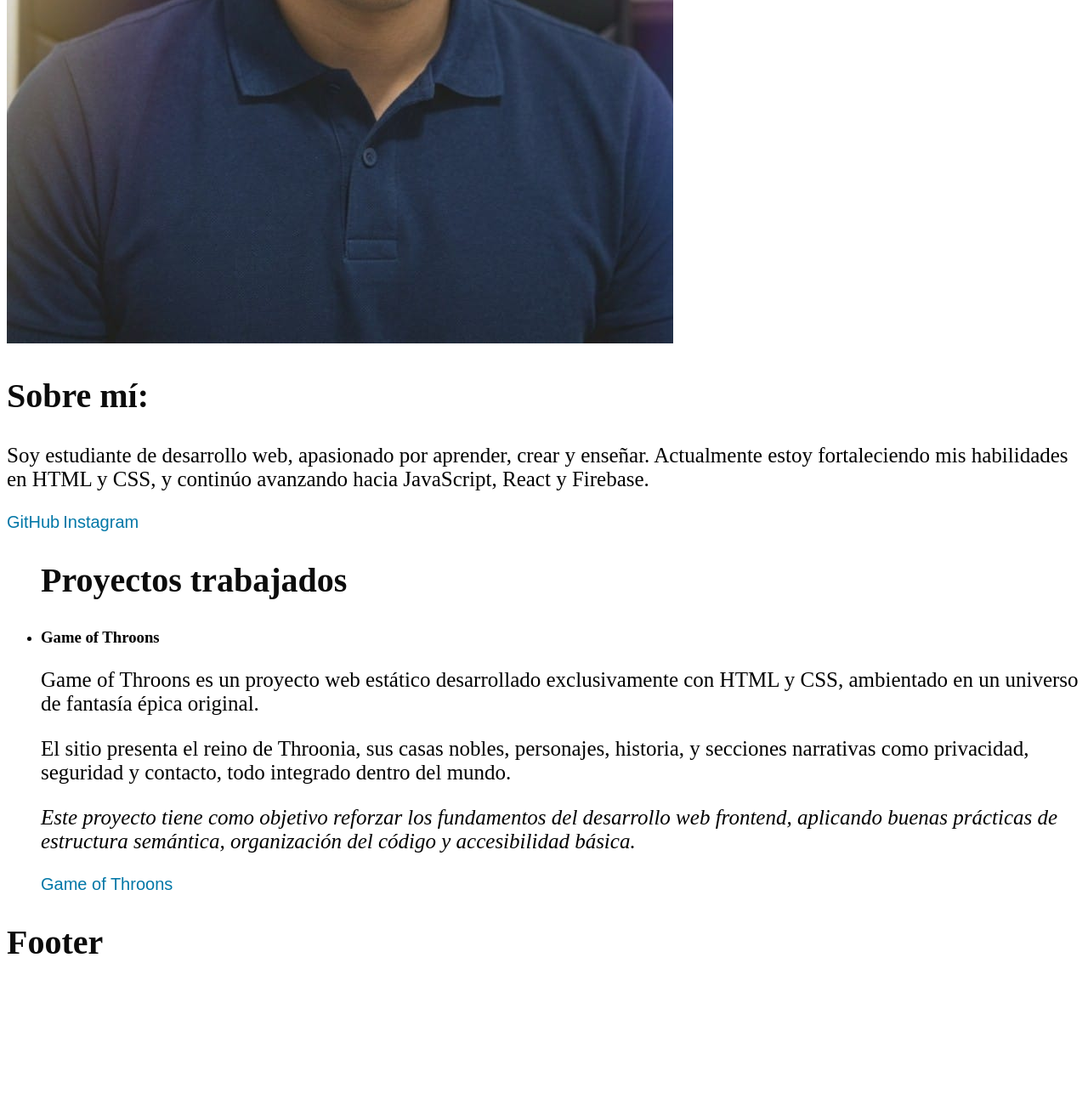
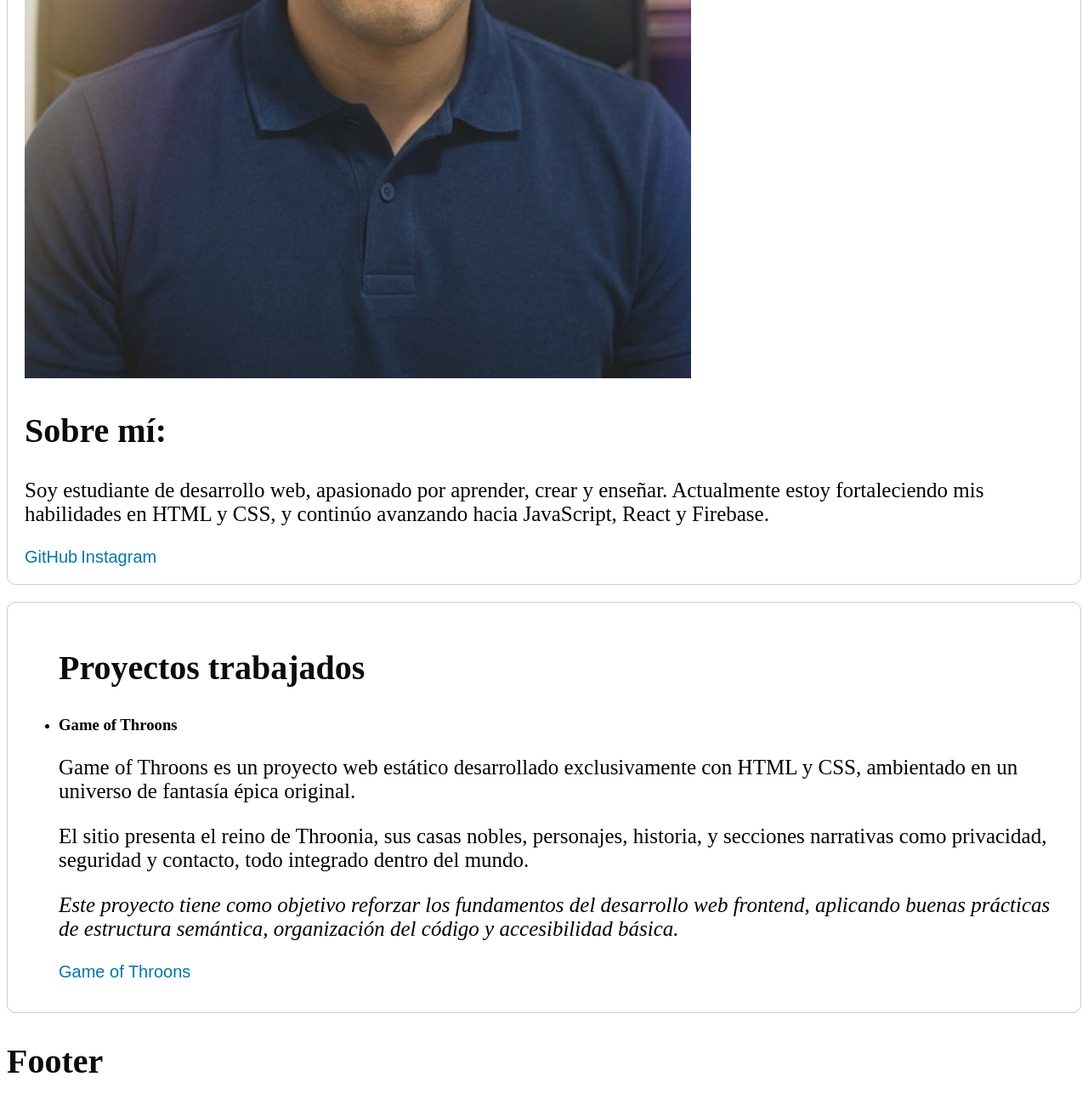
Before and after one commit to DanielPineda404/portfolio, a plain HTML site: page index.html in a window 1280 px wide. Shown: the part 952-2252 px from the top of the page at 85% size. Before the commit the page ends 2118 px from the top, so only its background shows below. Drawn offline with Linux system fonts and the light colour scheme.

Commit message:
style(css): add padding and margin to improve section layout

```diff
--- a/index.html
+++ b/index.html
@@ -42,7 +42,7 @@
 
         <div>
 
-            <section>
+            <section class="section">
 
                 <h1>Soy Daniel Pineda, Fullstack en formación.</h1>
 
@@ -58,7 +58,7 @@
 
             </section>
 
-            <section>
+            <section class="section">
 
                 <ul>
 
--- a/styles.css
+++ b/styles.css
@@ -1,3 +1,7 @@
+*{
+    box-sizing: border-box;
+}
+
 h1{
     font-size: 60px;
     color: navy;
@@ -19,3 +23,10 @@ a{
     font-weight: 100;
     font-family: 'Fredoka', sans-serif;
 }
+
+.section{
+    padding: 20px;
+    margin: 20px 0;
+    border: 1px solid #ccc;
+    border-radius: 10px;
+}
```
